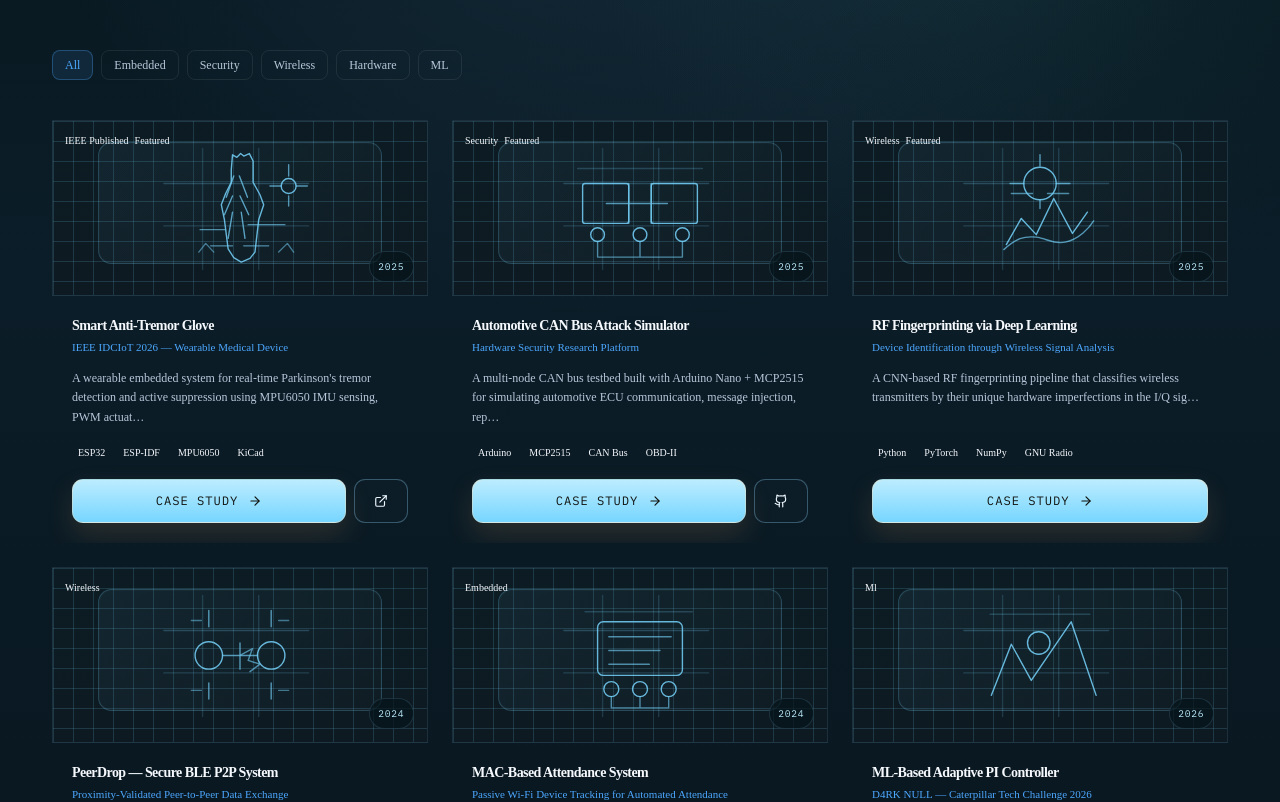
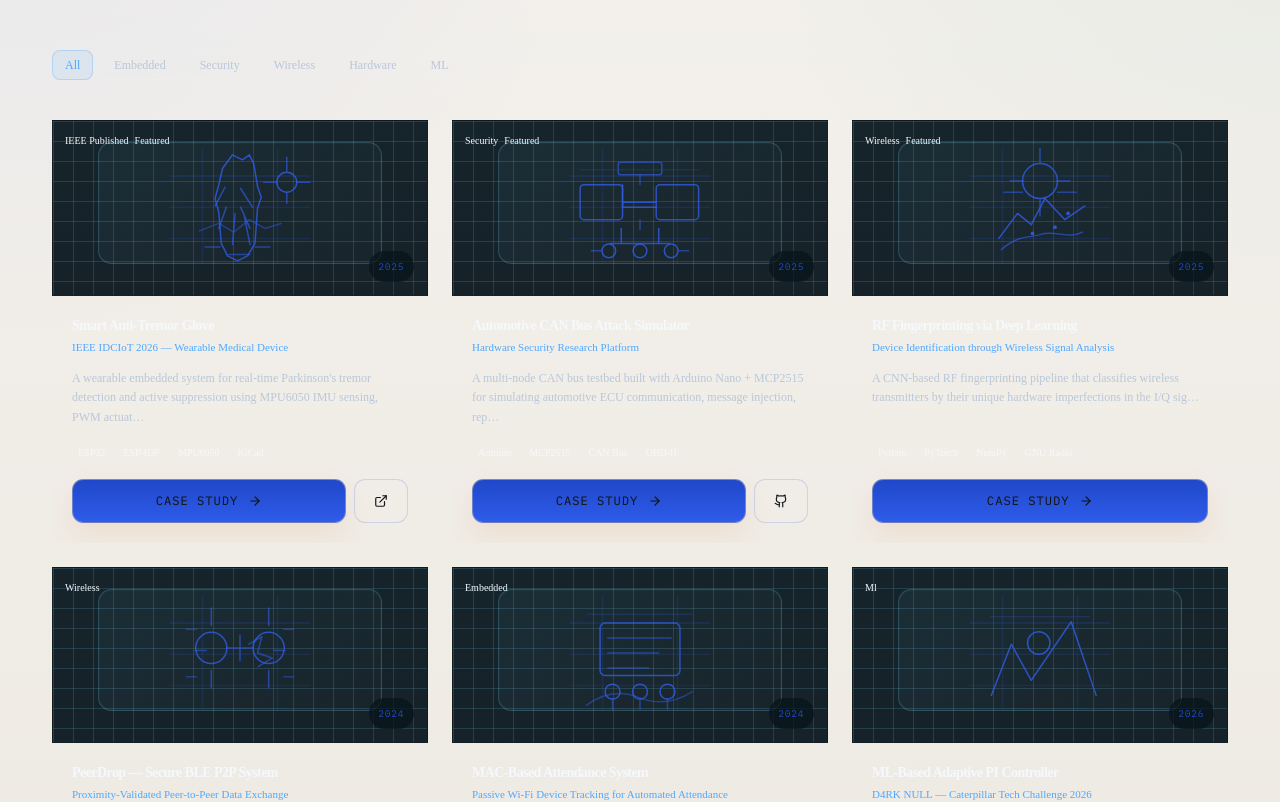
Before and after one commit to gautham-sai05/gautham-sai05.github.io, a Next.js app: page /projects in a window 1280 px wide. Shown: the part 340-1142 px from the top of the page. Built offline with nearby package versions, Linux system fonts and the light colour scheme.

Commit message:
Restore legacy theme and improve project thumbnails

```diff
--- a/app/globals.css
+++ b/app/globals.css
@@ -5,20 +5,20 @@
 @tailwind utilities;
 
 :root {
-  --color-bg: #07151b;
-  --color-surface: #0c1e28;
-  --color-surface-strong: #10283a;
-  --color-elevated: #12314a;
-  --color-text: #edf7ff;
-  --color-text-muted: #b9d6e8;
-  --color-text-subtle: #82a7c2;
-  --color-border: rgba(116, 176, 214, 0.18);
-  --color-border-strong: rgba(147, 215, 255, 0.32);
-  --color-primary: #77d6ff;
-  --color-primary-soft: rgba(119, 214, 255, 0.14);
-  --color-primary-strong: #bcecff;
-  --color-success: #7fe0c3;
-  --color-warning: #f7d494;
+  --color-bg: #f5f3ef;
+  --color-surface: #f9f7f4;
+  --color-surface-strong: #eef2f8;
+  --color-elevated: #ffffff;
+  --color-text: #111418;
+  --color-text-muted: #5f6772;
+  --color-text-subtle: #7d8692;
+  --color-border: rgba(17, 20, 24, 0.1);
+  --color-border-strong: rgba(47, 91, 234, 0.18);
+  --color-primary: #2f5bea;
+  --color-primary-soft: rgba(47, 91, 234, 0.08);
+  --color-primary-strong: #1f48c9;
+  --color-success: #0f7b6c;
+  --color-warning: #d98a3d;
   --nav-height: 72px;
   --max-width: 1240px;
   --font-sans: 'IBM Plex Sans', sans-serif;
@@ -36,9 +36,9 @@ html {
 body {
   margin: 0;
   background:
-    radial-gradient(circle at top, rgba(118, 189, 255, 0.14), transparent 36%),
-    radial-gradient(circle at 80% 10%, rgba(78, 209, 194, 0.08), transparent 25%),
-    linear-gradient(180deg, #06151b 0%, #0b1d28 35%, #071219 100%);
+    radial-gradient(circle at top left, rgba(47, 91, 234, 0.08), transparent 32%),
+    radial-gradient(circle at top right, rgba(15, 123, 108, 0.08), transparent 30%),
+    linear-gradient(180deg, var(--color-bg), #ebe6de 100%);
   color: var(--color-text);
   font-family: var(--font-sans);
   font-size: 16px;
--- a/app/projects/page.tsx
+++ b/app/projects/page.tsx
@@ -12,8 +12,8 @@ export const metadata: Metadata = {
 
 function BlueprintProjectArt({ slug }: { slug: string }) {
   const common = {
-    stroke: 'rgba(119,214,255,0.88)',
-    strokeWidth: 1.4,
+    stroke: 'rgba(47,91,234,0.82)',
+    strokeWidth: 1.5,
     fill: 'none',
     strokeLinecap: 'round' as const,
     strokeLinejoin: 'round' as const,
@@ -21,10 +21,11 @@ function BlueprintProjectArt({ slug }: { slug: string }) {
 
   const sharedLines = (
     <>
-      <path d="M8 72 H240" {...common} opacity="0.28" />
-      <path d="M8 140 H240" {...common} opacity="0.22" />
-      <path d="M70 16 V210" {...common} opacity="0.2" />
-      <path d="M160 16 V210" {...common} opacity="0.2" />
+      <path d="M18 60 H242" {...common} opacity="0.26" />
+      <path d="M18 110 H242" {...common} opacity="0.2" />
+      <path d="M18 160 H242" {...common} opacity="0.18" />
+      <path d="M70 18 V200" {...common} opacity="0.18" />
+      <path d="M190 18 V200" {...common} opacity="0.18" />
     </>
   );
 
@@ -33,61 +34,68 @@ function BlueprintProjectArt({ slug }: { slug: string }) {
       return (
         <svg viewBox="0 0 260 220" className="blueprint-svg" aria-hidden="true">
           {sharedLines}
-          <path d="M116 50 L118 26 L125 30 L131 24 L136 28 L145 24 L151 36 L151 70 L162 90 L168 106 L160 130 L154 182 L146 192 L132 198 L120 191 L111 177 L105 130 L100 106 L107 88 L116 70 Z" {...common} />
-          <path d="M120 60 L108 94 M129 60 L142 94 M118 92 L105 122 M130 92 L144 122 M118 118 L111 160 M132 118 L138 160" {...common} opacity="0.86" />
-          <path d="M143 138 H202 M106 146 H66 M118 172 H83 M136 172 H176" {...common} opacity="0.72" />
-          <circle cx="208" cy="76" r="12" {...common} />
-          <path d="M208 60 V42 M208 92 V108 M196 76 H178 M220 76 H238" {...common} opacity="0.78" />
-          <path d="M64 182 L75 168 L88 182 M192 182 L206 168 L216 182" {...common} opacity="0.6" />
+          <path d="M102 48 L118 26 L134 34 L145 26 L152 40 L158 76 L164 94 L158 112 L154 168 L142 188 L126 196 L110 188 L100 168 L96 118 L90 96 L96 74 Z" {...common} />
+          <path d="M106 78 L90 108 M131 80 L150 110 M108 110 L96 144 M131 110 L146 144 M122 120 L118 170 M136 120 L146 170" {...common} opacity="0.85" />
+          <circle cx="205" cy="70" r="16" {...common} />
+          <path d="M205 52 V30 M205 88 V104 M189 70 H168 M221 70 H242" {...common} opacity="0.8" />
+          <path d="M74 174 H98 M154 174 H178 M112 186 H146" {...common} opacity="0.72" />
+          <path d="M65 148 L96 136 L120 150 L145 130 L170 144 L196 136" {...common} opacity="0.6" />
         </svg>
       );
     case 'automotive-can-bus-attack-simulator':
       return (
         <svg viewBox="0 0 260 220" className="blueprint-svg" aria-hidden="true">
           {sharedLines}
-          <rect x="38" y="72" width="74" height="64" rx="4" {...common} />
-          <rect x="148" y="72" width="74" height="64" rx="4" {...common} />
-          <path d="M112 104 H148 M76 104 H112 M150 104 H174 M112 72 V136 M148 72 V136" {...common} opacity="0.78" />
-          <circle cx="62" cy="154" r="11" {...common} />
-          <circle cx="130" cy="154" r="11" {...common} />
-          <circle cx="198" cy="154" r="11" {...common} />
-          <path d="M62 165 V190 M130 165 V190 M198 165 V190 M62 190 H198" {...common} opacity="0.7" />
-          <path d="M30 48 H230" {...common} opacity="0.25" />
+          <rect x="34" y="74" width="68" height="56" rx="6" {...common} />
+          <rect x="156" y="74" width="68" height="56" rx="6" {...common} />
+          <rect x="95" y="38" width="70" height="20" rx="4" {...common} opacity="0.8" />
+          <path d="M102 74 V110 H156 M104 102 H156 M100 144 V168 H82 M160 144 V168 H178 M82 168 H178" {...common} />
+          <circle cx="80" cy="180" r="11" {...common} />
+          <circle cx="130" cy="180" r="11" {...common} />
+          <circle cx="180" cy="180" r="11" {...common} />
+          <path d="M68 180 H52 M192 180 H208" {...common} opacity="0.7" />
+          <path d="M130 58 V74 M130 130 V146" {...common} opacity="0.68" />
+          <path d="M34 50 H226" {...common} opacity="0.24" />
         </svg>
       );
     case 'rf-fingerprinting-deep-learning':
       return (
         <svg viewBox="0 0 260 220" className="blueprint-svg" aria-hidden="true">
           {sharedLines}
-          <circle cx="130" cy="72" r="26" {...common} />
-          <path d="M130 44 V26 M130 98 V112 M104 72 H82 M156 72 H178" {...common} opacity="0.8" />
-          <path d="M76 170 L100 128 L124 154 L152 96 L182 152 L206 118" {...common} />
-          <path d="M72 178 C92 160, 104 156, 124 158 C141 160, 152 170, 170 166 C192 162, 210 142, 216 132" {...common} opacity="0.8" />
-          <path d="M84 88 H118 M142 88 H176" {...common} opacity="0.7" />
+          <circle cx="130" cy="68" r="28" {...common} />
+          <path d="M130 38 V16 M130 98 V124 M104 68 H82 M156 68 H178" {...common} opacity="0.8" />
+          <path d="M64 160 L94 120 L116 138 L138 96 L170 130 L202 108" {...common} />
+          <path d="M68 178 C96 154, 110 160, 130 154 C154 146, 175 162, 198 150" {...common} opacity="0.8" />
+          <path d="M72 86 H102 M158 86 H188" {...common} opacity="0.7" />
+          <circle cx="118" cy="152" r="3" fill="rgba(47,91,234,0.9)" />
+          <circle cx="154" cy="142" r="3" fill="rgba(47,91,234,0.9)" />
+          <circle cx="175" cy="120" r="3" fill="rgba(47,91,234,0.9)" />
         </svg>
       );
     case 'peerdrop-ble-p2p':
       return (
         <svg viewBox="0 0 260 220" className="blueprint-svg" aria-hidden="true">
           {sharedLines}
-          <circle cx="80" cy="112" r="22" {...common} />
-          <circle cx="180" cy="112" r="22" {...common} />
-          <path d="M102 112 H158 M130 92 V134 M80 66 V40 M180 66 V40 M80 156 V182 M180 156 V182" {...common} opacity="0.8" />
-          <path d="M130 112 L150 101 L143 120 L162 126 L146 138" {...common} opacity="0.72" />
-          <path d="M52 56 H68 M192 56 H208 M52 168 H68 M192 168 H208" {...common} opacity="0.58" />
+          <circle cx="84" cy="100" r="25" {...common} />
+          <circle cx="176" cy="100" r="25" {...common} />
+          <path d="M108 100 H152 M130 80 V120 M84 64 V36 M176 64 V36 M84 136 V164 M176 136 V164" {...common} opacity="0.8" />
+          <path d="M144 94 L165 82 L158 108 L182 116 L159 130" {...common} opacity="0.7" />
+          <path d="M44 70 H60 M44 146 H60 M200 70 H216 M200 146 H216" {...common} opacity="0.6" />
+          <path d="M58 104 H76 M184 104 H202" {...common} opacity="0.7" />
         </svg>
       );
     case 'mac-attendance-system':
       return (
         <svg viewBox="0 0 260 220" className="blueprint-svg" aria-hidden="true">
           {sharedLines}
-          <rect x="62" y="58" width="136" height="86" rx="9" {...common} />
-          <path d="M80 82 H180 M80 104 H162 M80 126 H145" {...common} opacity="0.72" />
-          <circle cx="84" cy="166" r="12" {...common} />
-          <circle cx="130" cy="166" r="12" {...common} />
-          <circle cx="176" cy="166" r="12" {...common} />
-          <path d="M84 178 V196 M130 178 V196 M176 178 V196 M84 196 H176" {...common} opacity="0.7" />
-          <path d="M42 42 H214" {...common} opacity="0.25" />
+          <rect x="66" y="60" width="128" height="84" rx="8" {...common} />
+          <path d="M78 84 H180 M78 108 H160 M78 132 H144" {...common} opacity="0.72" />
+          <circle cx="86" cy="170" r="12" {...common} />
+          <circle cx="130" cy="170" r="12" {...common} />
+          <circle cx="174" cy="170" r="12" {...common} />
+          <path d="M86 182 V198 M130 182 V198 M174 182 V198" {...common} opacity="0.7" />
+          <path d="M46 46 H214" {...common} opacity="0.26" />
+          <path d="M44 192 C76 168, 106 170, 130 180 C156 190, 186 188, 214 170" {...common} opacity="0.62" />
         </svg>
       );
     default:
@@ -96,7 +104,7 @@ function BlueprintProjectArt({ slug }: { slug: string }) {
           {sharedLines}
           <path d="M52 176 L84 94 L116 152 L180 58 L220 176" {...common} />
           <circle cx="128" cy="92" r="18" {...common} />
-          <path d="M50 46 H210" {...common} opacity="0.25" />
+          <path d="M50 50 H210" {...common} opacity="0.26" />
         </svg>
       );
   }
--- a/components/home/FeaturedProjects.tsx
+++ b/components/home/FeaturedProjects.tsx
@@ -9,8 +9,8 @@ import { projects } from '@/content/data/projects';
 
 function BlueprintProjectArt({ slug }: { slug: string }) {
   const common = {
-    stroke: 'rgba(119,214,255,0.88)',
-    strokeWidth: 1.4,
+    stroke: 'rgba(47,91,234,0.82)',
+    strokeWidth: 1.5,
     fill: 'none',
     strokeLinecap: 'round' as const,
     strokeLinejoin: 'round' as const,
@@ -18,10 +18,11 @@ function BlueprintProjectArt({ slug }: { slug: string }) {
 
   const sharedLines = (
     <>
-      <path d="M8 72 H240" {...common} opacity="0.28" />
-      <path d="M8 140 H240" {...common} opacity="0.22" />
-      <path d="M70 16 V210" {...common} opacity="0.2" />
-      <path d="M160 16 V210" {...common} opacity="0.2" />
+      <path d="M18 60 H242" {...common} opacity="0.26" />
+      <path d="M18 110 H242" {...common} opacity="0.2" />
+      <path d="M18 160 H242" {...common} opacity="0.18" />
+      <path d="M70 18 V200" {...common} opacity="0.18" />
+      <path d="M190 18 V200" {...common} opacity="0.18" />
     </>
   );
 
@@ -30,61 +31,68 @@ function BlueprintProjectArt({ slug }: { slug: string }) {
       return (
         <svg viewBox="0 0 260 220" className="blueprint-svg" aria-hidden="true">
           {sharedLines}
-          <path d="M116 50 L118 26 L125 30 L131 24 L136 28 L145 24 L151 36 L151 70 L162 90 L168 106 L160 130 L154 182 L146 192 L132 198 L120 191 L111 177 L105 130 L100 106 L107 88 L116 70 Z" {...common} />
-          <path d="M120 60 L108 94 M129 60 L142 94 M118 92 L105 122 M130 92 L144 122 M118 118 L111 160 M132 118 L138 160" {...common} opacity="0.86" />
-          <path d="M143 138 H202 M106 146 H66 M118 172 H83 M136 172 H176" {...common} opacity="0.72" />
-          <circle cx="208" cy="76" r="12" {...common} />
-          <path d="M208 60 V42 M208 92 V108 M196 76 H178 M220 76 H238" {...common} opacity="0.78" />
-          <path d="M64 182 L75 168 L88 182 M192 182 L206 168 L216 182" {...common} opacity="0.6" />
+          <path d="M102 48 L118 26 L134 34 L145 26 L152 40 L158 76 L164 94 L158 112 L154 168 L142 188 L126 196 L110 188 L100 168 L96 118 L90 96 L96 74 Z" {...common} />
+          <path d="M106 78 L90 108 M131 80 L150 110 M108 110 L96 144 M131 110 L146 144 M122 120 L118 170 M136 120 L146 170" {...common} opacity="0.85" />
+          <circle cx="205" cy="70" r="16" {...common} />
+          <path d="M205 52 V30 M205 88 V104 M189 70 H168 M221 70 H242" {...common} opacity="0.8" />
+          <path d="M74 174 H98 M154 174 H178 M112 186 H146" {...common} opacity="0.72" />
+          <path d="M65 148 L96 136 L120 150 L145 130 L170 144 L196 136" {...common} opacity="0.6" />
         </svg>
       );
     case 'automotive-can-bus-attack-simulator':
       return (
         <svg viewBox="0 0 260 220" className="blueprint-svg" aria-hidden="true">
           {sharedLines}
-          <rect x="38" y="72" width="74" height="64" rx="4" {...common} />
-          <rect x="148" y="72" width="74" height="64" rx="4" {...common} />
-          <path d="M112 104 H148 M76 104 H112 M150 104 H174 M112 72 V136 M148 72 V136" {...common} opacity="0.78" />
-          <circle cx="62" cy="154" r="11" {...common} />
-          <circle cx="130" cy="154" r="11" {...common} />
-          <circle cx="198" cy="154" r="11" {...common} />
-          <path d="M62 165 V190 M130 165 V190 M198 165 V190 M62 190 H198" {...common} opacity="0.7" />
-          <path d="M30 48 H230" {...common} opacity="0.25" />
+          <rect x="34" y="74" width="68" height="56" rx="6" {...common} />
+          <rect x="156" y="74" width="68" height="56" rx="6" {...common} />
+          <rect x="95" y="38" width="70" height="20" rx="4" {...common} opacity="0.8" />
+          <path d="M102 74 V110 H156 M104 102 H156 M100 144 V168 H82 M160 144 V168 H178 M82 168 H178" {...common} />
+          <circle cx="80" cy="180" r="11" {...common} />
+          <circle cx="130" cy="180" r="11" {...common} />
+          <circle cx="180" cy="180" r="11" {...common} />
+          <path d="M68 180 H52 M192 180 H208" {...common} opacity="0.7" />
+          <path d="M130 58 V74 M130 130 V146" {...common} opacity="0.68" />
+          <path d="M34 50 H226" {...common} opacity="0.24" />
         </svg>
       );
     case 'rf-fingerprinting-deep-learning':
       return (
         <svg viewBox="0 0 260 220" className="blueprint-svg" aria-hidden="true">
           {sharedLines}
-          <circle cx="130" cy="72" r="26" {...common} />
-          <path d="M130 44 V26 M130 98 V112 M104 72 H82 M156 72 H178" {...common} opacity="0.8" />
-          <path d="M76 170 L100 128 L124 154 L152 96 L182 152 L206 118" {...common} />
-          <path d="M72 178 C92 160, 104 156, 124 158 C141 160, 152 170, 170 166 C192 162, 210 142, 216 132" {...common} opacity="0.8" />
-          <path d="M84 88 H118 M142 88 H176" {...common} opacity="0.7" />
+          <circle cx="130" cy="68" r="28" {...common} />
+          <path d="M130 38 V16 M130 98 V124 M104 68 H82 M156 68 H178" {...common} opacity="0.8" />
+          <path d="M64 160 L94 120 L116 138 L138 96 L170 130 L202 108" {...common} />
+          <path d="M68 178 C96 154, 110 160, 130 154 C154 146, 175 162, 198 150" {...common} opacity="0.8" />
+          <path d="M72 86 H102 M158 86 H188" {...common} opacity="0.7" />
+          <circle cx="118" cy="152" r="3" fill="rgba(47,91,234,0.9)" />
+          <circle cx="154" cy="142" r="3" fill="rgba(47,91,234,0.9)" />
+          <circle cx="175" cy="120" r="3" fill="rgba(47,91,234,0.9)" />
         </svg>
       );
     case 'peerdrop-ble-p2p':
       return (
         <svg viewBox="0 0 260 220" className="blueprint-svg" aria-hidden="true">
           {sharedLines}
-          <circle cx="80" cy="112" r="22" {...common} />
-          <circle cx="180" cy="112" r="22" {...common} />
-          <path d="M102 112 H158 M130 92 V134 M80 66 V40 M180 66 V40 M80 156 V182 M180 156 V182" {...common} opacity="0.8" />
-          <path d="M130 112 L150 101 L143 120 L162 126 L146 138" {...common} opacity="0.72" />
-          <path d="M52 56 H68 M192 56 H208 M52 168 H68 M192 168 H208" {...common} opacity="0.58" />
+          <circle cx="84" cy="100" r="25" {...common} />
+          <circle cx="176" cy="100" r="25" {...common} />
+          <path d="M108 100 H152 M130 80 V120 M84 64 V36 M176 64 V36 M84 136 V164 M176 136 V164" {...common} opacity="0.8" />
+          <path d="M144 94 L165 82 L158 108 L182 116 L159 130" {...common} opacity="0.7" />
+          <path d="M44 70 H60 M44 146 H60 M200 70 H216 M200 146 H216" {...common} opacity="0.6" />
+          <path d="M58 104 H76 M184 104 H202" {...common} opacity="0.7" />
         </svg>
       );
     case 'mac-attendance-system':
       return (
         <svg viewBox="0 0 260 220" className="blueprint-svg" aria-hidden="true">
           {sharedLines}
-          <rect x="62" y="58" width="136" height="86" rx="9" {...common} />
-          <path d="M80 82 H180 M80 104 H162 M80 126 H145" {...common} opacity="0.72" />
-          <circle cx="84" cy="166" r="12" {...common} />
-          <circle cx="130" cy="166" r="12" {...common} />
-          <circle cx="176" cy="166" r="12" {...common} />
-          <path d="M84 178 V196 M130 178 V196 M176 178 V196 M84 196 H176" {...common} opacity="0.7" />
-          <path d="M42 42 H214" {...common} opacity="0.25" />
+          <rect x="66" y="60" width="128" height="84" rx="8" {...common} />
+          <path d="M78 84 H180 M78 108 H160 M78 132 H144" {...common} opacity="0.72" />
+          <circle cx="86" cy="170" r="12" {...common} />
+          <circle cx="130" cy="170" r="12" {...common} />
+          <circle cx="174" cy="170" r="12" {...common} />
+          <path d="M86 182 V198 M130 182 V198 M174 182 V198" {...common} opacity="0.7" />
+          <path d="M46 46 H214" {...common} opacity="0.26" />
+          <path d="M44 192 C76 168, 106 170, 130 180 C156 190, 186 188, 214 170" {...common} opacity="0.62" />
         </svg>
       );
     default:
@@ -93,7 +101,7 @@ function BlueprintProjectArt({ slug }: { slug: string }) {
           {sharedLines}
           <path d="M52 176 L84 94 L116 152 L180 58 L220 176" {...common} />
           <circle cx="128" cy="92" r="18" {...common} />
-          <path d="M50 46 H210" {...common} opacity="0.25" />
+          <path d="M50 50 H210" {...common} opacity="0.26" />
         </svg>
       );
   }
```
